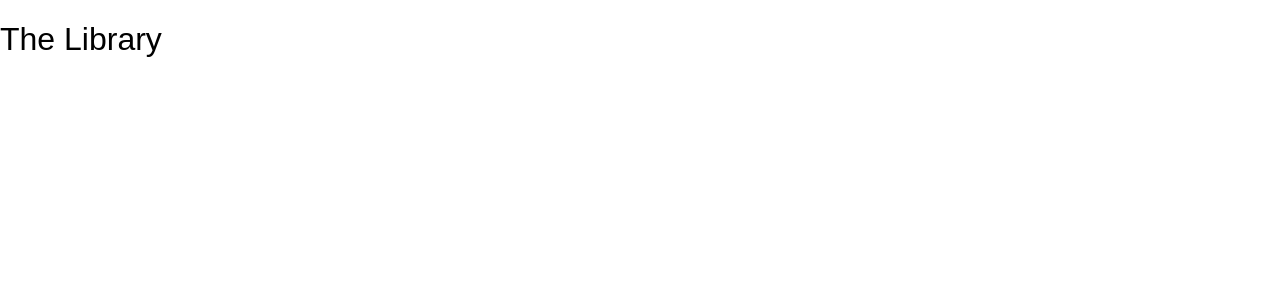
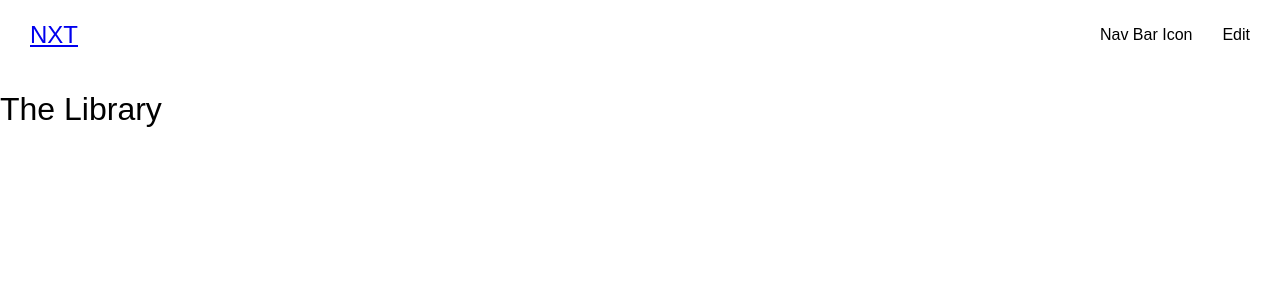
Before and after one commit to sam-aum/NXT-Project, a React (Create React App) app: page /desk/library in a window 1280 px wide. Shown: the top 300 px of the page. Built offline with nearby package versions, Linux system fonts and the light colour scheme.

Commit message:
nav bar change

```diff
--- a/src/App.js
+++ b/src/App.js
@@ -14,8 +14,10 @@ function App() {
   return (
     <div className="App">
 
+      <Navigation/>
+
       <Routes>
-        <Route path='/' element={<Navigation/>} />
+        {/* <Route path='/' element={} /> */}
 
         {/* {Library} */}
         <Route path='/desk/library' element={<Library /> } />
```
